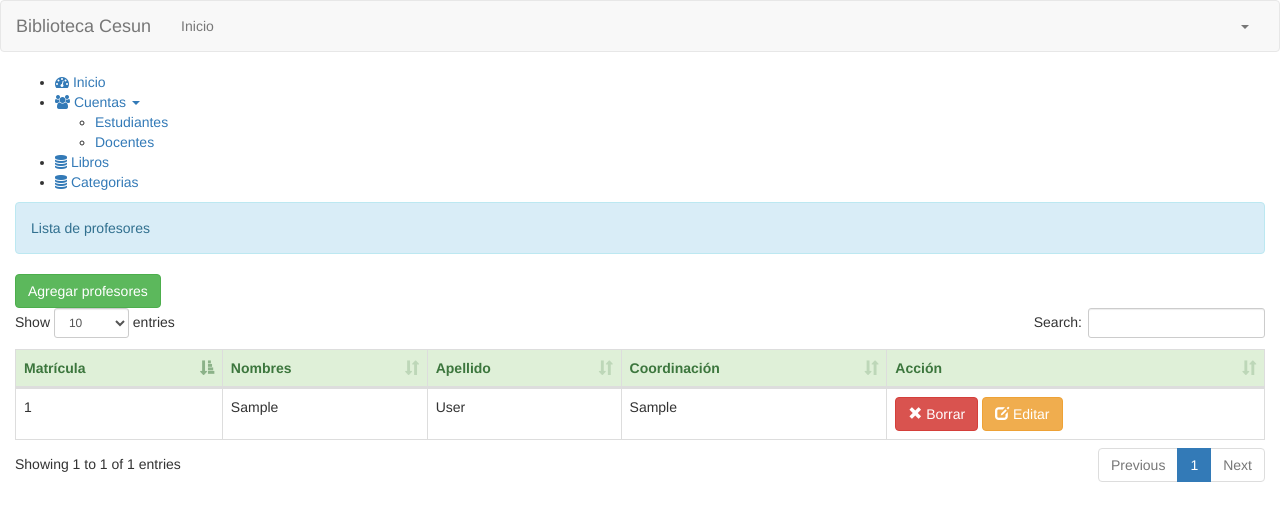
After one commit to jsgovea/library, a Django app: page /teachers_home/ in a window 1280 px wide, after a click on "Cuentas". The commit adds this page. Shown: the top 521 px of the page. Run offline with Django 3.2, Linux system fonts and the light colour scheme; tables that the repository leaves empty hold one stand-in row (values such as "Sample post"); some libraries are stand-ins or nearby versions.

Commit message:
Teacher CRUD

```diff
--- a/library/urls.py
+++ b/library/urls.py
@@ -11,6 +11,8 @@ urlpatterns = [
     path('get_book/', views.get_book, name='get_book'),
     path('students_home/', views.students_home, name='students_home'),
     path('get_student/', views.get_student, name='get_student'),
+    path('teachers_home/', views.teachers_home, name='teachers_home'),
+    path('get_teacher/', views.get_teacher, name='get_teacher'),
 
     # CRUD URLS
     path('create_category/', views.create_category, name='create_category'),
@@ -22,6 +24,9 @@ urlpatterns = [
     path('create_student/', views.create_student, name='create_student'),
     path('edit_student/', views.edit_student, name='edit_student'),
     path('delete_student/', views.delete_student, name='delete_student'),
+    path('create_teacher/', views.create_teacher, name='create_teacher'),
+    path('edit_teacher/', views.edit_teacher, name='edit_teacher'),
+    path('delete_teacher/', views.delete_teacher, name='delete_teacher'),
 
 
 ]
--- a/libraryAdmin/admin.py
+++ b/libraryAdmin/admin.py
@@ -1,7 +1,8 @@
 from django.contrib import admin
-from libraryAdmin.models import Category, Book, Student
+from libraryAdmin.models import Category, Book, Student, Teacher
 # Register your models here.
 
 admin.site.register(Book)
 admin.site.register(Category)
 admin.site.register(Student)
+admin.site.register(Teacher)
--- a/libraryAdmin/models.py
+++ b/libraryAdmin/models.py
@@ -27,6 +27,15 @@ class Student(models.Model):
     def __str__(self):
         return self.first_name + " " + self.last_name
 
+class Teacher(models.Model):
+    teacher_id = models.CharField(max_length=100, unique=True)
+    first_name = models.CharField(max_length=100)
+    last_name = models.CharField(max_length=100)
+    coordination = models.CharField(max_length=100)
+
+    def __str__(self):
+        return self.first_name + " " + self.last_name
+
 class Borrow(models.Model):
     book = models.ForeignKey(Book, on_delete=models.CASCADE)
     student = models.ForeignKey(Student, on_delete=models.CASCADE)
--- a/libraryAdmin/templates/partials/sidebar.html
+++ b/libraryAdmin/templates/partials/sidebar.html
@@ -15,7 +15,7 @@
                 </a>
                 <ul id="submenu-2" class="panel-collapse collapse panel-switch" role="menu">
                     <li><a href="{% url 'students_home' %}">Estudiantes</a></li>
-                    <!-- <li><a href="#">Roles</a></li> -->
+                    <li><a href="{% url 'teachers_home' %}">Docentes</a></li>
                 </ul>
             </li>
             <!-- <li>
--- /dev/null
+++ b/libraryAdmin/templates/teachers.html
@@ -0,0 +1,118 @@
+{% extends 'app.html' %}
+{% load static %}
+{% block body %}
+    <div>
+        <div class="alert alert-info">Lista de profesores</div>
+        <a href="#" id="add_book" class="btn btn-success">Agregar profesores</a>
+        <button id="show_book" type="button" style="display:none;" class="btn btn-success"><span
+                class="glyphicon glyphicon-circle-arrow-left"></span> Volver
+        </button>
+        <div id="book_table">
+            <table id="table" class="table table-bordered">
+                <thead class="alert-success">
+                <tr>
+                    <th>Matrícula</th>
+                    <th>Nombres</th>
+                    <th>Apellido</th>
+                    <th>Coordinación</th>
+                    <th>Acción</th>
+                </tr>
+                </thead>
+                <tbody>
+                {% for teacher in teachers %}
+                    <tr>
+                        <td>{{ teacher.teacher_id }}</td>
+                        <td>{{ teacher.first_name }}</td>
+                        <td>{{ teacher.last_name }}</td>
+                        <td>{{ teacher.coordination }}</td>
+                        <td><a class="btn btn-danger delete-teacher" href="#" data-id="{{ teacher.pk }}"><span
+                                class="glyphicon glyphicon-remove"></span> Borrar</a>
+                            <a href="#" data-id="{{ teacher.pk }}" class="btn btn-warning editButton ">
+                                <span class="glyphicon glyphicon-edit"></span> Editar</a></td>
+                    </tr>
+                {% endfor %}
+                </tbody>
+            </table>
+        </div>
+        <input type="text" style="display:none" id="pkTeacher" value="">
+
+        <div id="edit_form" style="display: none">
+            <div class="col-lg-3"></div>
+            <div class="col-lg-6">
+                <form id="form" method="POST" >
+                    {% csrf_token %}
+                    <div class="form-group">
+                        <label>Matrícula</label>
+                        <input type="text" id="idEdit" disabled required="required" class="form-control"/>
+                    </div>
+                    <div class="form-group">
+                        <label>Nombres</label>
+                        <input type="text" id="firstNameEdit" class="form-control"/>
+                    </div>
+                    <div class="form-group">
+                        <label>Apellidos</label>
+                        <input type="text" id="lastNameEdit" class="form-control"/>
+                    </div>
+                    <div class="form-group">
+                        <label>Coordinación</label>
+                        <input type="text" id="coordinationEdit" class="form-control" required="required"/>
+                    </div>
+                    <div class="form-group">
+                        <a id="editTeacher" class="btn btn-primary"><span
+                                class="glyphicon glyphicon-save"></span>
+                            Guardar Cambios
+                        </a>
+                    </div>
+                </form>
+            </div>
+        </div>
+        <div id="book_form" style="display:none;">
+            <div class="col-lg-3"></div>
+            <div class="col-lg-6">
+                <form id="form" method="POST" >
+                    {% csrf_token %}
+                    <div class="form-group">
+                        <label>Matrícula</label>
+                        <input type="text" id="id" required="required" class="form-control"/>
+                    </div>
+                    <div class="form-group">
+                        <label>Nombres</label>
+                        <input type="text" id="firstName" required class="form-control"/>
+                    </div>
+                    <div class="form-group">
+                        <label>Apellidos</label>
+                        <input type="text" id="lastName" required class="form-control"/>
+                    </div>
+                    <div class="form-group">
+                        <label>Coordinación</label>
+                        <input type="text" id="coordination" required class="form-control" required="required"/>
+                    </div>
+
+                    <div class="form-group">
+                        <a id="createTeacher" class="btn btn-primary"><span
+                                class="glyphicon glyphicon-save"></span>
+                            Guardar
+                        </a>
+                    </div>
+                </form>
+            </div>
+        </div>
+    </div>
+{% endblock %}
+{% block scripts %}
+    <script>
+        $(document).ready(function () {
+            $('#table').DataTable();
+        });
+        $(document).ready(function () {
+            $('#add_book').click(function () {
+                $(this).hide();
+                $('#show_book').show();
+                $('#book_table').slideUp();
+                $('#book_form').slideDown();
+            });
+        });
+   </script>
+    <script type="text/javascript" src="{% static 'js/teachers/CRUD.js' %}"></script>
+
+{% endblock %}
--- a/libraryAdmin/views.py
+++ b/libraryAdmin/views.py
@@ -5,7 +5,7 @@ from django.db.models import Sum
 from datetime import date
 from datetime import datetime
 
-from libraryAdmin.models import Book, Category, Student
+from libraryAdmin.models import Book, Category, Student, Teacher
 from django.http import HttpResponse
 import json
 from django.db import IntegrityError
@@ -25,6 +25,10 @@ def students_home(request):
 def categories_home(request):
     category = Category.objects.all()
     return render(request, 'category.html', {'category': category})
+
+def teachers_home(request):
+    teachers = Teacher.objects.all()
+    return render(request, 'teachers.html', {'teachers': teachers})
 
 def create_category(request):
     response_data = {}
@@ -216,3 +220,66 @@ def delete_student(request):
         response_data['status'] = 'fail'
         response_data['message'] = 'Something went wrong'
     return HttpResponse(json.dumps(response_data))
+
+def create_teacher(request):
+    response_data = {}
+    teacher_id = request.POST.get('id')
+    first_name = request.POST.get('first_name')
+    last_name = request.POST.get('last_name')
+    coordination = request.POST.get('coordination')
+    try:
+        new_teacher = Teacher(
+        teacher_id = teacher_id,
+        first_name = first_name,
+        last_name = last_name,
+        coordination = coordination
+        )
+        new_teacher.save()
+        response_data['status'] = 'success'
+        response_data['message'] = 'Teacher Created'
+    except Exception:
+        response_data['status'] = 'fail'
+        response_data['message'] = 'Something went wrong'
+    return HttpResponse(json.dumps(response_data))
+
+def get_teacher(request):
+    response_data = {}
+    teacher_pk = request.POST.get('pk')
+    teacher = Teacher.objects.filter(pk = teacher_pk)
+    response_data['status'] = 'success'
+    response_data['message'] = 'Selected Teacher'
+    response_data['data'] = list(teacher.values('pk', 'teacher_id', 'first_name', 'last_name', 'coordination'))
+    return HttpResponse(json.dumps(response_data))
+
+def edit_teacher(request):
+    response_data = {}
+    teacher_pk = request.POST.get('pk')
+    first_name = request.POST.get('first_name')
+    last_name = request.POST.get('last_name')
+    coordination = request.POST.get('coordination')
+    teacher = Teacher.objects.filter(pk = teacher_pk)
+    try:
+        for edit_teacher in teacher:
+            edit_teacher.first_name = first_name
+            edit_teacher.last_name = last_name
+            edit_teacher.coordination = coordination
+            edit_teacher.save()
+        response_data['status'] = 'success'
+        response_data['message'] = 'Teacher Edited'
+    except Exception:
+        response_data['status'] = 'fail'
+        response_data['message'] = 'Something went wrong'
+    return HttpResponse(json.dumps(response_data))
+
+def delete_teacher(request):
+    response_data = {}
+    teacher_pk = request.POST.get('pk')
+    teacher = Teacher.objects.get(pk = teacher_pk)
+    try:
+        teacher.delete()
+        response_data['status'] = 'success'
+        response_data['message'] = 'Teacher Deleted'
+    except Exception:
+        response_data['stauts'] = 'fail'
+        response_data['message'] = 'Something went wrong'
+    return HttpResponse(json.dumps(response_data))
```
Also changed, not shown: libraryAdmin/static/js/teachers/CRUD.js (added, +91 -0 lines), db.sqlite3, libraryAdmin/migrations/0004_teacher.py (added).
